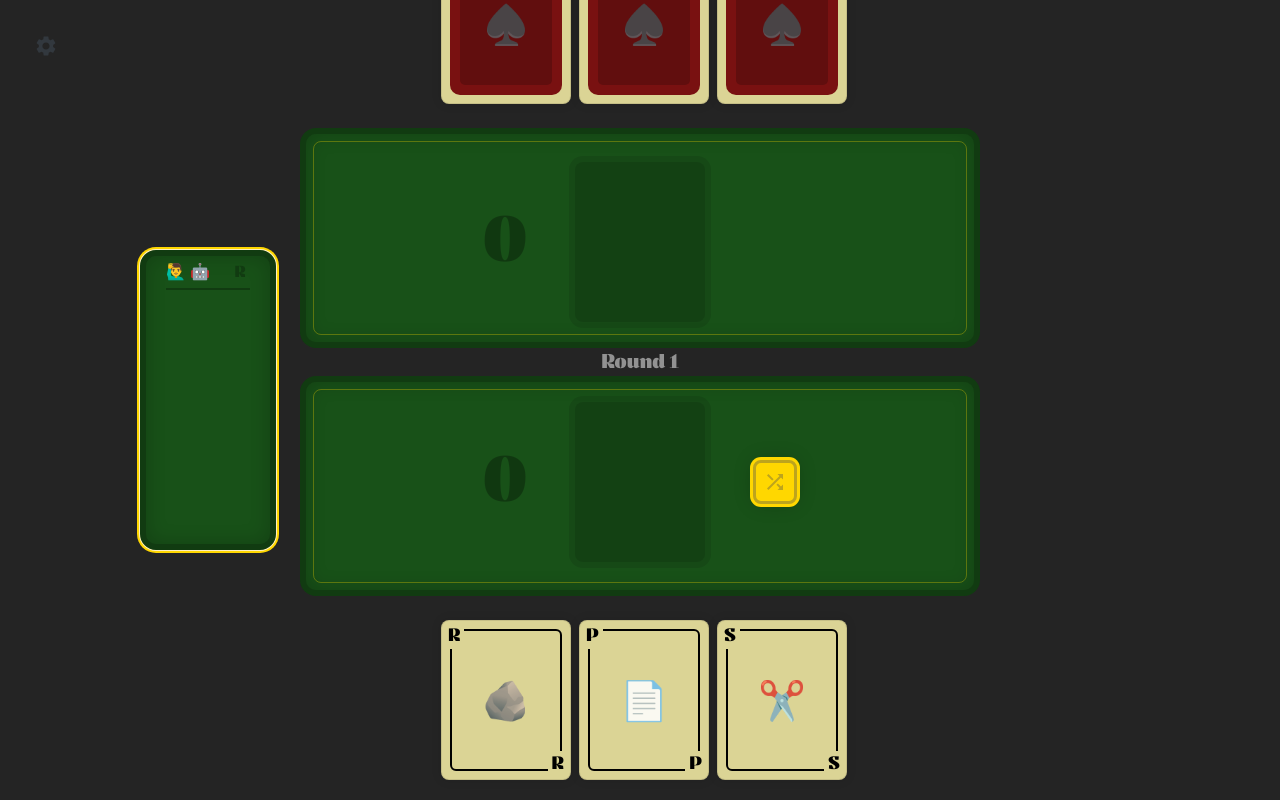
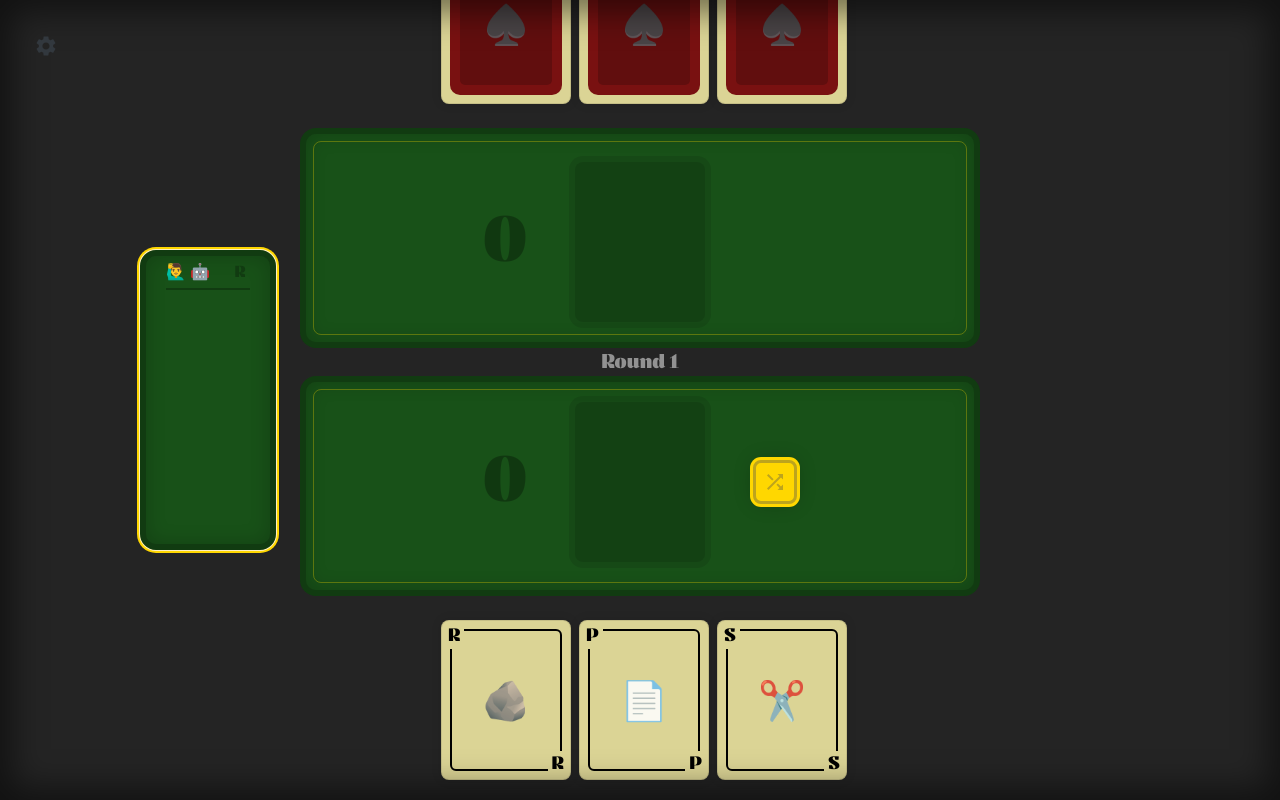
Before and after one commit to felixbouveret/shifumi, a React (Vite) app: page /game in a window 1280 px wide. Built offline with nearby package versions, Linux system fonts and the light colour scheme; a web font is replaced by a local one.

Commit message:
feat: add vignetting effect

```diff
--- a/src/App.scss
+++ /dev/null
@@ -1,3 +0,0 @@
-#root {
-  width: 100%;
-}
--- a/src/App.tsx
+++ b/src/App.tsx
@@ -1,4 +1,3 @@
-import "./App.scss";
 import AppRouter from "./Router";
 
 function App() {
--- a/src/index.scss
+++ b/src/index.scss
@@ -9,6 +9,23 @@
   text-rendering: optimizeLegibility;
   -webkit-font-smoothing: antialiased;
   -moz-osx-font-smoothing: grayscale;
+
+  position: relative;
+
+  &::after {
+    content: "";
+    position: absolute;
+    pointer-events: none;
+    top: 0;
+    left: 0;
+    width: 100%;
+    height: 100%;
+    box-shadow: inset 0 0 32px 12px rgba(0, 0, 0, 0.5);
+  }
+}
+
+#root {
+  width: 100%;
 }
 
 * {
```
